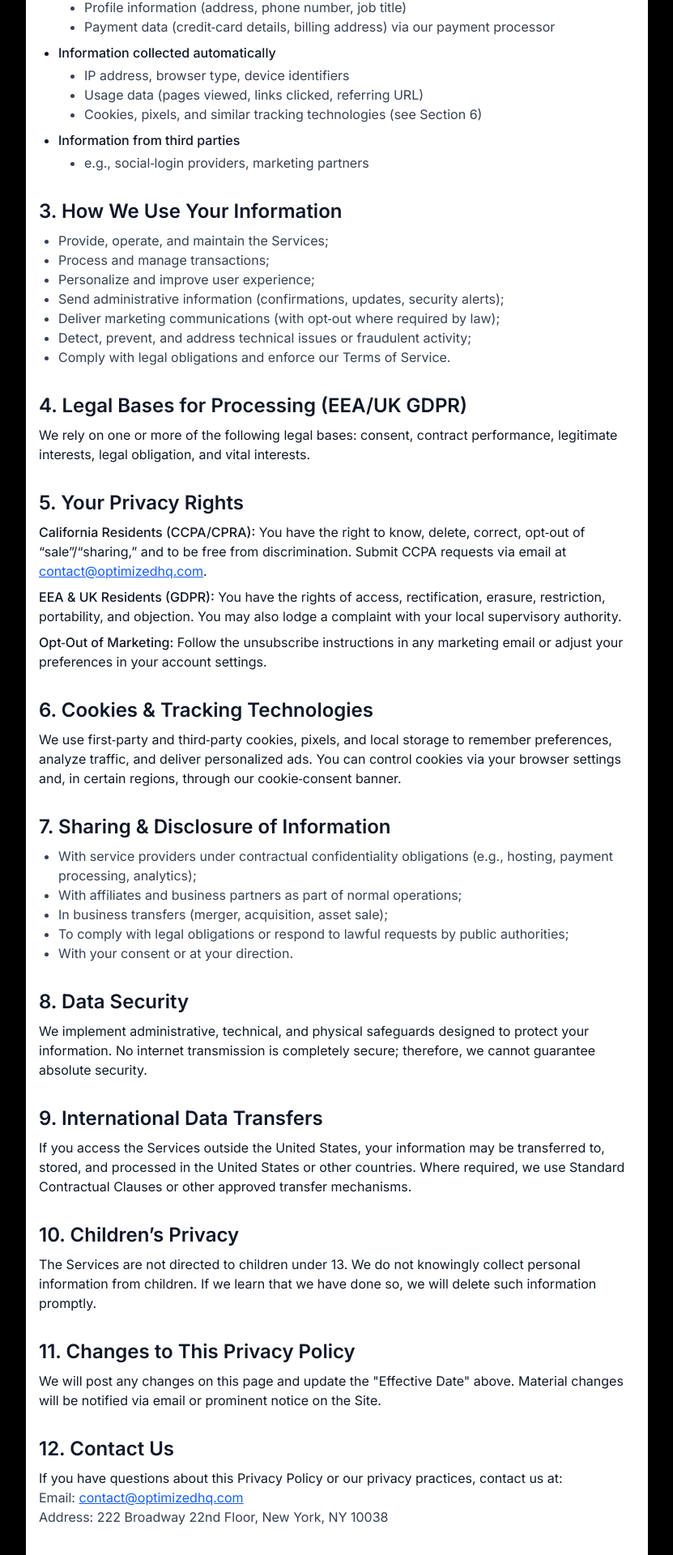
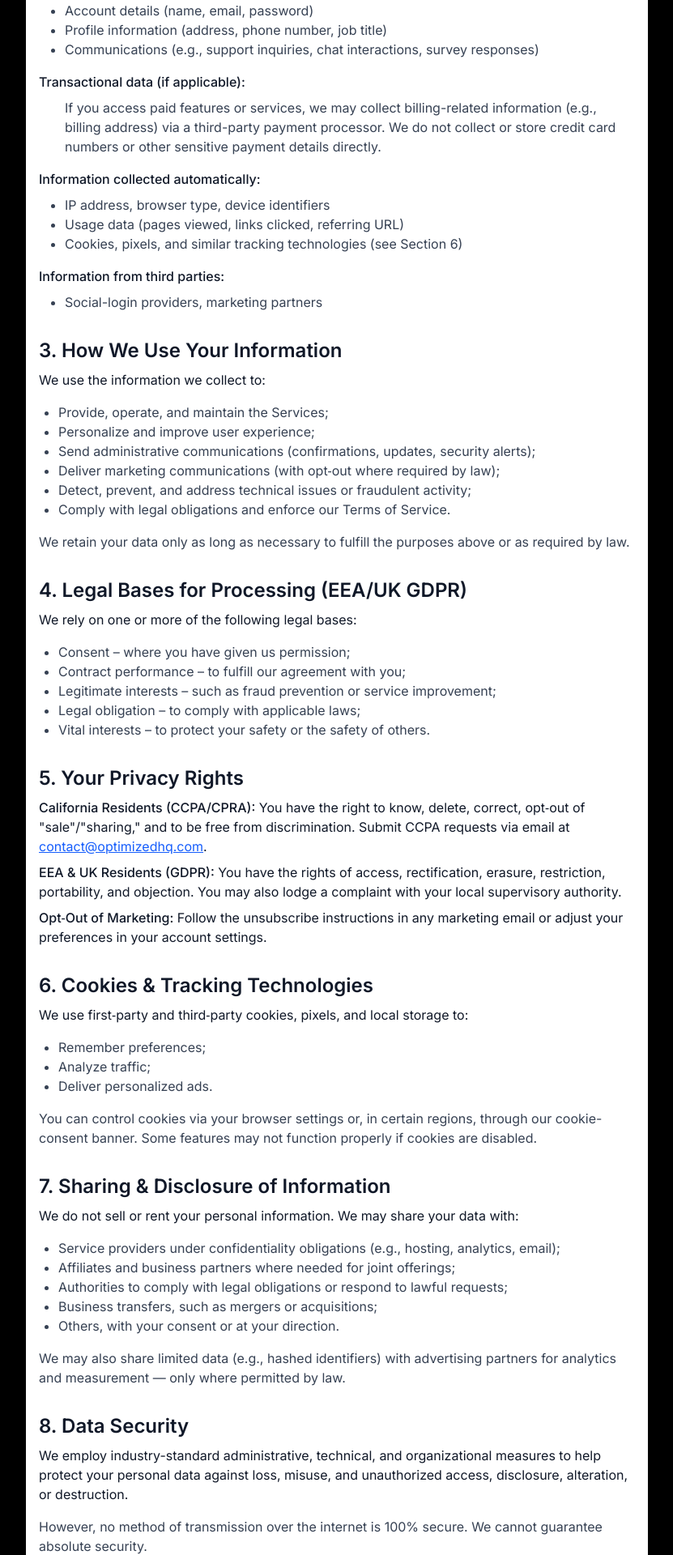
Before and after one commit to jonathantsang26/optimized, a Next.js app: page /privacy in a window 1280 px wide. Shown: the part 439-2359 px from the top of the page at 81% size, without its empty margins (224-1055 px from the left). Built offline with nearby package versions, Linux system fonts and the light colour scheme; a web font is replaced by a local one.

Commit message:
new footer, revised privacy page

```diff
--- a/src/app/privacy/page.tsx
+++ b/src/app/privacy/page.tsx
@@ -4,119 +4,159 @@ export default function PrivacyPolicyPage() {
   return (
     <main className="max-w-3xl mx-auto py-16 px-4 text-gray-900 bg-white min-h-screen">
       <h1 className="text-4xl font-bold mb-4">Privacy Policy</h1>
-      <p className="text-gray-500 mb-8">Effective Date: July 15, 2025</p>
+      <p className="text-gray-500 mb-8">Effective Date: July 28, 2025</p>
 
       <section className="mb-8">
         <h2 className="text-2xl font-semibold mb-2">1. Introduction</h2>
         <p>
-          Optimized (&quot;Company,&quot; &quot;we,&quot; &quot;our,&quot; or &quot;us&quot;) respects your privacy and is committed to protecting it through our compliance with this policy. This Privacy Policy explains how we collect, use, disclose, and safeguard your information when you visit <a href="https://optimizedhq.com" className="text-blue-600 underline">https://optimizedhq.com</a> (the &quot;Site&quot;) or use any related services (collectively, the &quot;Services&quot;).
+          Optimized (&quot;Company,&quot; &quot;we,&quot; &quot;our,&quot; or &quot;us&quot;) respects your privacy and is committed to protecting it through our compliance with this policy. This Privacy Policy explains how we collect, use, disclose, and safeguard your information when you visit <a href="https://optimizedhq.com" className="text-blue-600 underline">https://optimizedhq.com</a> (the &quot;Site&quot;), interact with our software platforms, communications, or otherwise use any related services provided by us (collectively, the &quot;Services&quot;).
         </p>
       </section>
 
       <section className="mb-8">
         <h2 className="text-2xl font-semibold mb-2">2. Information We Collect</h2>
-        <ul className="list-disc pl-6 mb-2">
-          <li className="mb-1 font-medium">Information you provide to us</li>
-          <ul className="list-disc pl-8 text-gray-700 mb-2">
+        <div className="mb-4">
+          <h3 className="font-medium mb-2">Information you provide to us:</h3>
+          <ul className="list-disc pl-8 text-gray-700">
             <li>Account details (name, email, password)</li>
             <li>Profile information (address, phone number, job title)</li>
-            <li>Payment data (credit‑card details, billing address) via our payment processor</li>
+            <li>Communications (e.g., support inquiries, chat interactions, survey responses)</li>
           </ul>
-          <li className="mb-1 font-medium">Information collected automatically</li>
-          <ul className="list-disc pl-8 text-gray-700 mb-2">
+        </div>
+
+        <div className="mb-4">
+          <h3 className="font-medium mb-2">Transactional data (if applicable):</h3>
+          <p className="pl-8 text-gray-700">
+            If you access paid features or services, we may collect billing-related information (e.g., billing address) via a third-party payment processor. We do not collect or store credit card numbers or other sensitive payment details directly.
+          </p>
+        </div>
+
+        <div className="mb-4">
+          <h3 className="font-medium mb-2">Information collected automatically:</h3>
+          <ul className="list-disc pl-8 text-gray-700">
             <li>IP address, browser type, device identifiers</li>
             <li>Usage data (pages viewed, links clicked, referring URL)</li>
             <li>Cookies, pixels, and similar tracking technologies (see Section 6)</li>
           </ul>
-          <li className="mb-1 font-medium">Information from third parties</li>
+        </div>
+
+        <div>
+          <h3 className="font-medium mb-2">Information from third parties:</h3>
           <ul className="list-disc pl-8 text-gray-700">
-            <li>e.g., social‑login providers, marketing partners</li>
+            <li>Social-login providers, marketing partners</li>
           </ul>
+        </div>
+      </section>
+
+      <section className="mb-8">
+        <h2 className="text-2xl font-semibold mb-2">3. How We Use Your Information</h2>
+        <p className="mb-4">We use the information we collect to:</p>
+        <ul className="list-disc pl-6 text-gray-700">
+          <li>Provide, operate, and maintain the Services;</li>
+          <li>Personalize and improve user experience;</li>
+          <li>Send administrative communications (confirmations, updates, security alerts);</li>
+          <li>Deliver marketing communications (with opt‑out where required by law);</li>
+          <li>Detect, prevent, and address technical issues or fraudulent activity;</li>
+          <li>Comply with legal obligations and enforce our Terms of Service.</li>
+        </ul>
+        <p className="mt-4 text-gray-700">
+          We retain your data only as long as necessary to fulfill the purposes above or as required by law.
+        </p>
+      </section>
+
+      <section className="mb-8">
+        <h2 className="text-2xl font-semibold mb-2">4. Legal Bases for Processing (EEA/UK GDPR)</h2>
+        <p className="mb-4">We rely on one or more of the following legal bases:</p>
+        <ul className="list-disc pl-6 text-gray-700">
+          <li>Consent – where you have given us permission;</li>
+          <li>Contract performance – to fulfill our agreement with you;</li>
+          <li>Legitimate interests – such as fraud prevention or service improvement;</li>
+          <li>Legal obligation – to comply with applicable laws;</li>
+          <li>Vital interests – to protect your safety or the safety of others.</li>
         </ul>
       </section>
 
       <section className="mb-8">
-        <h2 className="text-2xl font-semibold mb-2">3. How We Use Your Information</h2>
-        <ul className="list-disc pl-6 text-gray-700">
-          <li>Provide, operate, and maintain the Services;</li>
-          <li>Process and manage transactions;</li>
-          <li>Personalize and improve user experience;</li>
-          <li>Send administrative information (confirmations, updates, security alerts);</li>
-          <li>Deliver marketing communications (with opt‑out where required by law);</li>
-          <li>Detect, prevent, and address technical issues or fraudulent activity;</li>
-          <li>Comply with legal obligations and enforce our Terms of Service.</li>
-        </ul>
-      </section>
-
-      <section className="mb-8">
-        <h2 className="text-2xl font-semibold mb-2">4. Legal Bases for Processing (EEA/UK GDPR)</h2>
-        <p>
-          We rely on one or more of the following legal bases: consent, contract performance, legitimate interests, legal obligation, and vital interests.
-        </p>
-      </section>
-
-      <section className="mb-8">
         <h2 className="text-2xl font-semibold mb-2">5. Your Privacy Rights</h2>
-        <p className="mb-2"><span className="font-medium">California Residents (CCPA/CPRA):</span> You have the right to know, delete, correct, opt‑out of “sale”/“sharing,” and to be free from discrimination. Submit CCPA requests via email at <a href="mailto:contact@optimizedhq.com" className="text-blue-600 underline">contact@optimizedhq.com</a>.</p>
+        <p className="mb-2"><span className="font-medium">California Residents (CCPA/CPRA):</span> You have the right to know, delete, correct, opt‑out of "sale"/"sharing," and to be free from discrimination. Submit CCPA requests via email at <a href="mailto:contact@optimizedhq.com" className="text-blue-600 underline">contact@optimizedhq.com</a>.</p>
         <p className="mb-2"><span className="font-medium">EEA & UK Residents (GDPR):</span> You have the rights of access, rectification, erasure, restriction, portability, and objection. You may also lodge a complaint with your local supervisory authority.</p>
         <p><span className="font-medium">Opt‑Out of Marketing:</span> Follow the unsubscribe instructions in any marketing email or adjust your preferences in your account settings.</p>
       </section>
 
       <section className="mb-8">
         <h2 className="text-2xl font-semibold mb-2">6. Cookies & Tracking Technologies</h2>
-        <p>
-          We use first‑party and third‑party cookies, pixels, and local storage to remember preferences, analyze traffic, and deliver personalized ads. You can control cookies via your browser settings and, in certain regions, through our cookie‑consent banner.
+        <p className="mb-4">We use first‑party and third‑party cookies, pixels, and local storage to:</p>
+        <ul className="list-disc pl-6 text-gray-700 mb-4">
+          <li>Remember preferences;</li>
+          <li>Analyze traffic;</li>
+          <li>Deliver personalized ads.</li>
+        </ul>
+        <p className="text-gray-700">
+          You can control cookies via your browser settings or, in certain regions, through our cookie-consent banner. Some features may not function properly if cookies are disabled.
         </p>
       </section>
 
       <section className="mb-8">
         <h2 className="text-2xl font-semibold mb-2">7. Sharing & Disclosure of Information</h2>
-        <ul className="list-disc pl-6 text-gray-700">
-          <li>With service providers under contractual confidentiality obligations (e.g., hosting, payment processing, analytics);</li>
-          <li>With affiliates and business partners as part of normal operations;</li>
-          <li>In business transfers (merger, acquisition, asset sale);</li>
-          <li>To comply with legal obligations or respond to lawful requests by public authorities;</li>
-          <li>With your consent or at your direction.</li>
+        <p className="mb-4">We do not sell or rent your personal information. We may share your data with:</p>
+        <ul className="list-disc pl-6 text-gray-700 mb-4">
+          <li>Service providers under confidentiality obligations (e.g., hosting, analytics, email);</li>
+          <li>Affiliates and business partners where needed for joint offerings;</li>
+          <li>Authorities to comply with legal obligations or respond to lawful requests;</li>
+          <li>Business transfers, such as mergers or acquisitions;</li>
+          <li>Others, with your consent or at your direction.</li>
         </ul>
+        <p className="text-gray-700">
+          We may also share limited data (e.g., hashed identifiers) with advertising partners for analytics and measurement — only where permitted by law.
+        </p>
       </section>
 
       <section className="mb-8">
         <h2 className="text-2xl font-semibold mb-2">8. Data Security</h2>
-        <p>
-          We implement administrative, technical, and physical safeguards designed to protect your information. No internet transmission is completely secure; therefore, we cannot guarantee absolute security.
+        <p className="mb-4">
+          We employ industry-standard administrative, technical, and organizational measures to help protect your personal data against loss, misuse, and unauthorized access, disclosure, alteration, or destruction.
+        </p>
+        <p className="text-gray-700">
+          However, no method of transmission over the internet is 100% secure. We cannot guarantee absolute security.
         </p>
       </section>
 
       <section className="mb-8">
         <h2 className="text-2xl font-semibold mb-2">9. International Data Transfers</h2>
         <p>
-          If you access the Services outside the United States, your information may be transferred to, stored, and processed in the United States or other countries. Where required, we use Standard Contractual Clauses or other approved transfer mechanisms.
+          If you access the Services outside the United States, your information may be transferred to, stored, and processed in the United States or other countries. Where required, we use Standard Contractual Clauses or other approved mechanisms to safeguard international data transfers.
         </p>
       </section>
 
       <section className="mb-8">
-        <h2 className="text-2xl font-semibold mb-2">10. Children’s Privacy</h2>
+        <h2 className="text-2xl font-semibold mb-2">10. Children's Privacy</h2>
         <p>
-          The Services are not directed to children under 13. We do not knowingly collect personal information from children. If we learn that we have done so, we will delete such information promptly.
+          The Services are not directed to children under 13. We do not knowingly collect personal information from children. If we become aware that we have inadvertently collected such data, we will delete it promptly.
         </p>
       </section>
 
       <section className="mb-8">
         <h2 className="text-2xl font-semibold mb-2">11. Changes to This Privacy Policy</h2>
         <p>
-          We will post any changes on this page and update the &quot;Effective Date&quot; above. Material changes will be notified via email or prominent notice on the Site.
+          We will post updates to this page and revise the "Effective Date" above. If changes are material, we will notify you via email or a prominent notice on the Site.
         </p>
       </section>
 
       <section className="mb-8">
         <h2 className="text-2xl font-semibold mb-2">12. Contact Us</h2>
-        <p>
+        <p className="mb-4">
           If you have questions about this Privacy Policy or our privacy practices, contact us at:
         </p>
-        <ul className="list-none pl-0 text-gray-700">
+        <ul className="list-none pl-0 text-gray-700 mb-4">
           <li>Email: <a href="mailto:contact@optimizedhq.com" className="text-blue-600 underline">contact@optimizedhq.com</a></li>
-          <li>Address: 222 Broadway 22nd Floor, New York, NY 10038</li>
+          <li>Address: 222 Broadway, 22nd Floor, New York, NY 10038</li>
         </ul>
+        <div className="mt-8 p-4 bg-gray-50 rounded-lg">
+          <p className="font-medium mb-2">We Do Not Sell Personal Data:</p>
+          <p className="text-gray-700">
+            Optimized does not sell or rent your personal information, including for advertising purposes. We only use or share your information to provide and improve our services in line with this Privacy Policy.
+          </p>
+        </div>
       </section>
     </main>
   );
--- a/src/app/research/page.tsx
+++ b/src/app/research/page.tsx
@@ -197,11 +197,6 @@ export default function OptiMUSWarpStylePage() {
       <ResearchBenchmarks />
       <ResearchFutureWork />
 
-      {/* ── FOOTER */}
-      <footer className="py-12 text-center text-sm text-gray-500 bg-[#0E0F11]">
-        © 2025 OptiMUS Research. Built with React + Tailwind + Framer Motion. No cookies, no tracking, just science.
-      </footer>
-
       {/* ── GLOBAL STYLES */}
       <style jsx global>{`
         .inner { @apply max-w-4xl mx-auto; }
```
